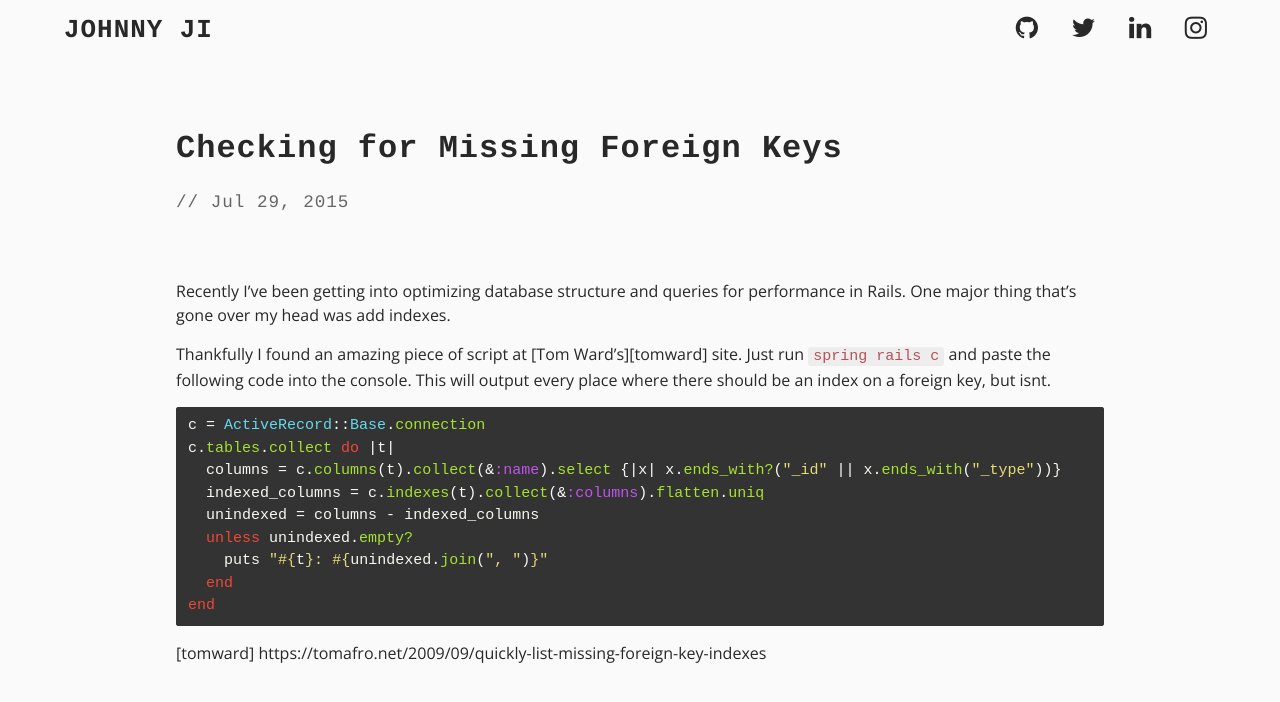
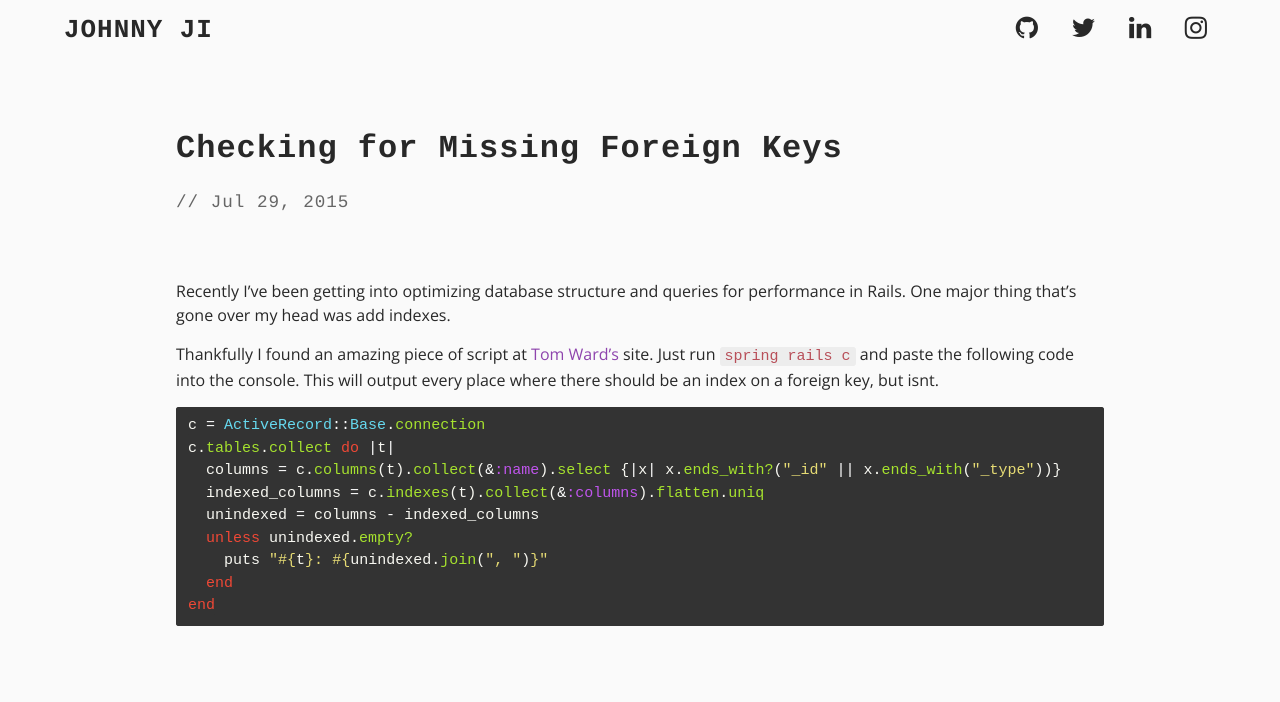
Before and after one commit to johnnyji/jekyll_blog, a Jekyll site: the page built from _posts/2015-07-29-checking-for-missing-foreign-keys.markdown, in a window 1280 px wide. Shown: the top 702 px of the page. Built offline with Jekyll 4.4.1, drawn with Linux system fonts in a browser that asks for light colours; nearby versions of some CDN libraries.

Commit message:
fix link

```diff
--- a/_posts/2015-07-29-checking-for-missing-foreign-keys.markdown
+++ b/_posts/2015-07-29-checking-for-missing-foreign-keys.markdown
@@ -21,4 +21,4 @@ c.tables.collect do |t|
 end
 {% endhighlight %}
 
-[tomward] https://tomafro.net/2009/09/quickly-list-missing-foreign-key-indexes
+[tomward]: https://tomafro.net/2009/09/quickly-list-missing-foreign-key-indexes
```
